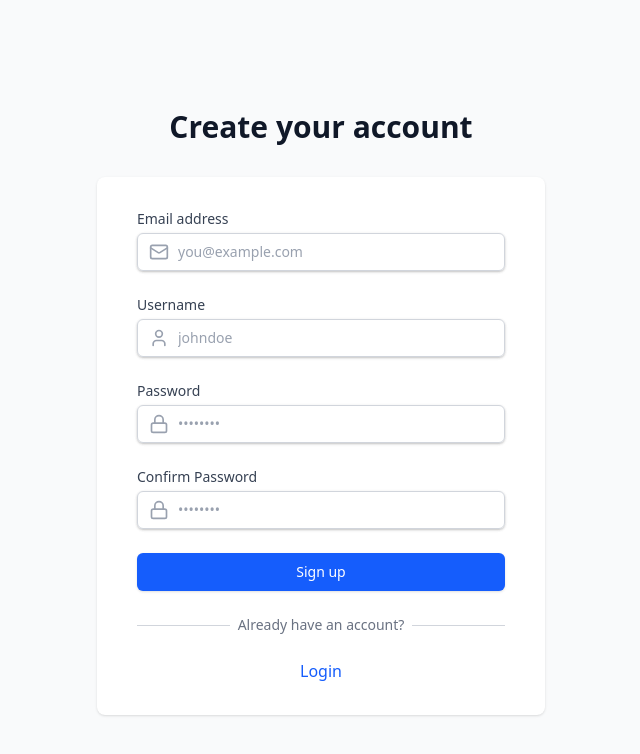
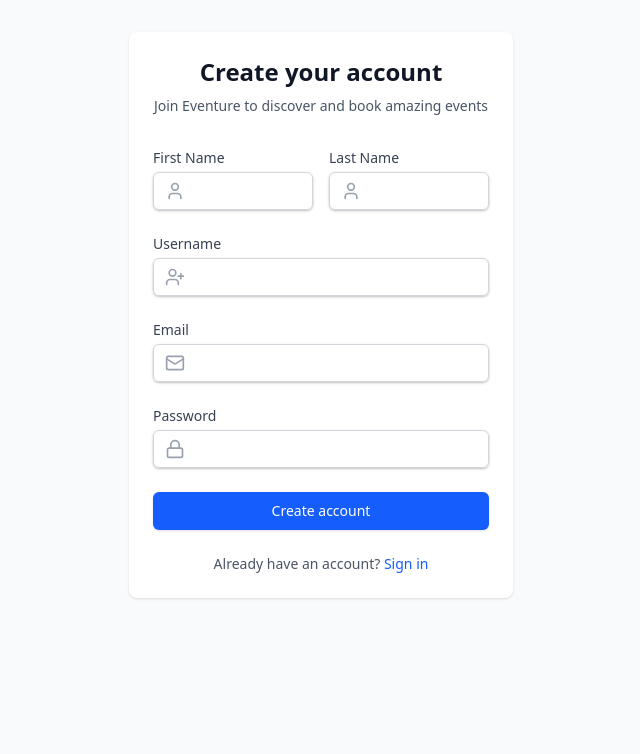
Before and after one commit to vatsalgandhi83/Eventure, a Next.js app in the folder frontend/: page /signup in a window 1280 px wide. Shown: the top 754 px of the page, without its empty margins (319-959 px from the left). Built offline with nearby package versions, Linux system fonts and the light colour scheme.

Commit message:
signup integration with backend

```diff
--- a/frontend/src/app/signup/page.jsx
+++ b/frontend/src/app/signup/page.jsx
@@ -1,35 +1,180 @@
+'use client';
+
+import { useState } from 'react';
+import { useRouter } from 'next/navigation';
+import Navbar from '@/components/Navbar';
+import { User, Mail, Lock, UserPlus } from 'lucide-react';
 import Link from 'next/link';
-import { Mail, User, Lock } from 'lucide-react';
 
 export default function SignupPage() {
+  const router = useRouter();
+  const [formData, setFormData] = useState({
+    firstName: '',
+    lastName: '',
+    username: '',
+    email: '',
+    password: '',
+    role: 'Customer'
+  });
+
+  const [errors, setErrors] = useState({});
+  const [isSubmitting, setIsSubmitting] = useState(false);
+  const [apiError, setApiError] = useState('');
+
+  const validateForm = () => {
+    const newErrors = {};
+
+    if (!formData.firstName.trim()) {
+      newErrors.firstName = 'First name is required';
+    }
+
+    if (!formData.lastName.trim()) {
+      newErrors.lastName = 'Last name is required';
+    }
+
+    if (!formData.username.trim()) {
+      newErrors.username = 'Username is required';
+    }
+
+    if (!formData.email.trim()) {
+      newErrors.email = 'Email is required';
+    } else if (!/\S+@\S+\.\S+/.test(formData.email)) {
+      newErrors.email = 'Email is invalid';
+    }
+
+    if (!formData.password) {
+      newErrors.password = 'Password is required';
+    } else if (formData.password.length < 6) {
+      newErrors.password = 'Password must be at least 6 characters';
+    }
+
+    setErrors(newErrors);
+    return Object.keys(newErrors).length === 0;
+  };
+
+  const handleChange = (e) => {
+    const { name, value } = e.target;
+    setFormData(prev => ({
+      ...prev,
+      [name]: value
+    }));
+    // Clear error when user starts typing
+    if (errors[name]) {
+      setErrors(prev => ({
+        ...prev,
+        [name]: ''
+      }));
+    }
+    // Clear API error when user makes any change
+    if (apiError) {
+      setApiError('');
+    }
+  };
+
+  const handleSubmit = async (e) => {
+    e.preventDefault();
+
+    if (!validateForm()) {
+      return;
+    }
+
+    setIsSubmitting(true);
+    setApiError('');
+
+    try {
+      const response = await fetch('http://localhost:9000/api/auth/signup', {
+        method: 'POST',
+        headers: {
+          'Content-Type': 'application/json',
+        },
+        body: JSON.stringify(formData),
+      });
+
+      const data = await response.json();
+
+      if (response.ok) {
+        // Signup successful
+        router.push('/login?signup=success');
+      } else {
+        // Handle API error
+        setApiError(data.message || 'Signup failed. Please try again.');
+      }
+    } catch (error) {
+      setApiError('An error occurred. Please try again.');
+      console.error('Signup error:', error);
+    } finally {
+      setIsSubmitting(false);
+    }
+  };
+
   return (
-    <div className="min-h-screen bg-gray-50 flex flex-col justify-center py-12 sm:px-6 lg:px-8">
-      <div className="sm:mx-auto sm:w-full sm:max-w-md">
-        <h2 className="mt-6 text-center text-3xl font-extrabold text-gray-900">
-          Create your account
-        </h2>
+    <div className="min-h-screen bg-gray-50">
+
+
+      <main className="max-w-md mx-auto px-4 sm:px-6 lg:px-8 py-8">
+        <div className="bg-white shadow sm:rounded-lg">
+          <div className="px-4 py-5 sm:p-6">
+            <div className="text-center mb-8">
+              <h1 className="text-2xl font-bold text-gray-900">Create your account</h1>
+              <p className="mt-2 text-sm text-gray-600">
+                Join Eventure to discover and book amazing events
+              </p>
             </div>
 
-      <div className="mt-8 sm:mx-auto sm:w-full sm:max-w-md">
-        <div className="bg-white py-8 px-4 shadow sm:rounded-lg sm:px-10">
-          <form className="space-y-6" action="#" method="POST">
+            {apiError && (
+              <div className="mb-4 bg-red-50 border border-red-200 text-red-700 px-4 py-3 rounded relative" role="alert">
+                <span className="block sm:inline">{apiError}</span>
+              </div>
+            )}
+
+            <form onSubmit={handleSubmit} className="space-y-6">
+              <div className="grid grid-cols-1 gap-y-6 gap-x-4 sm:grid-cols-2">
                 <div>
-              <label htmlFor="email" className="block text-sm font-medium text-gray-700">
-                Email address
+                  <label htmlFor="firstName" className="block text-sm font-medium text-gray-700">
+                    First Name
                   </label>
                   <div className="mt-1 relative rounded-md shadow-sm">
                     <div className="absolute inset-y-0 left-0 pl-3 flex items-center pointer-events-none">
-                  <Mail className="h-5 w-5 text-gray-400" />
+                      <User className="h-5 w-5 text-gray-400" />
                     </div>
                     <input
-                  id="email"
-                  name="email"
-                  type="email"
-                  autoComplete="email"
-                  required
-                  className="appearance-none block w-full pl-10 px-3 py-2 border border-gray-300 rounded-md shadow-sm placeholder-gray-400 focus:outline-none focus:ring-blue-500 focus:border-blue-500 sm:text-sm"
-                  placeholder="you@example.com"
+                      type="text"
+                      name="firstName"
+                      id="firstName"
+                      value={formData.firstName}
+                      onChange={handleChange}
+                      className={`appearance-none block w-full pl-10 px-3 py-2 border ${
+                        errors.firstName ? 'border-red-300' : 'border-gray-300'
+                      } rounded-md shadow-sm placeholder-gray-400 focus:outline-none focus:ring-blue-500 focus:border-blue-500 sm:text-sm`}
                     />
+                  </div>
+                  {errors.firstName && (
+                    <p className="mt-1 text-sm text-red-600">{errors.firstName}</p>
+                  )}
+                </div>
+
+                <div>
+                  <label htmlFor="lastName" className="block text-sm font-medium text-gray-700">
+                    Last Name
+                  </label>
+                  <div className="mt-1 relative rounded-md shadow-sm">
+                    <div className="absolute inset-y-0 left-0 pl-3 flex items-center pointer-events-none">
+                      <User className="h-5 w-5 text-gray-400" />
+                    </div>
+                    <input
+                      type="text"
+                      name="lastName"
+                      id="lastName"
+                      value={formData.lastName}
+                      onChange={handleChange}
+                      className={`appearance-none block w-full pl-10 px-3 py-2 border ${
+                        errors.lastName ? 'border-red-300' : 'border-gray-300'
+                      } rounded-md shadow-sm placeholder-gray-400 focus:outline-none focus:ring-blue-500 focus:border-blue-500 sm:text-sm`}
+                    />
+                  </div>
+                  {errors.lastName && (
+                    <p className="mt-1 text-sm text-red-600">{errors.lastName}</p>
+                  )}
                 </div>
               </div>
 
@@ -39,18 +184,46 @@ export default function SignupPage() {
                 </label>
                 <div className="mt-1 relative rounded-md shadow-sm">
                   <div className="absolute inset-y-0 left-0 pl-3 flex items-center pointer-events-none">
-                  <User className="h-5 w-5 text-gray-400" />
+                    <UserPlus className="h-5 w-5 text-gray-400" />
                   </div>
                   <input
+                    type="text"
+                    name="username"
                     id="username"
-                  name="username"
-                  type="text"
-                  autoComplete="username"
-                  required
-                  className="appearance-none block w-full pl-10 px-3 py-2 border border-gray-300 rounded-md shadow-sm placeholder-gray-400 focus:outline-none focus:ring-blue-500 focus:border-blue-500 sm:text-sm"
-                  placeholder="johndoe"
+                    value={formData.username}
+                    onChange={handleChange}
+                    className={`appearance-none block w-full pl-10 px-3 py-2 border ${
+                      errors.username ? 'border-red-300' : 'border-gray-300'
+                    } rounded-md shadow-sm placeholder-gray-400 focus:outline-none focus:ring-blue-500 focus:border-blue-500 sm:text-sm`}
                   />
                 </div>
+                {errors.username && (
+                  <p className="mt-1 text-sm text-red-600">{errors.username}</p>
+                )}
+              </div>
+
+              <div>
+                <label htmlFor="email" className="block text-sm font-medium text-gray-700">
+                  Email
+                </label>
+                <div className="mt-1 relative rounded-md shadow-sm">
+                  <div className="absolute inset-y-0 left-0 pl-3 flex items-center pointer-events-none">
+                    <Mail className="h-5 w-5 text-gray-400" />
+                  </div>
+                  <input
+                    type="email"
+                    name="email"
+                    id="email"
+                    value={formData.email}
+                    onChange={handleChange}
+                    className={`appearance-none block w-full pl-10 px-3 py-2 border ${
+                      errors.email ? 'border-red-300' : 'border-gray-300'
+                    } rounded-md shadow-sm placeholder-gray-400 focus:outline-none focus:ring-blue-500 focus:border-blue-500 sm:text-sm`}
+                  />
+                </div>
+                {errors.email && (
+                  <p className="mt-1 text-sm text-red-600">{errors.email}</p>
+                )}
               </div>
 
               <div>
@@ -62,70 +235,43 @@ export default function SignupPage() {
                     <Lock className="h-5 w-5 text-gray-400" />
                   </div>
                   <input
+                    type="password"
+                    name="password"
                     id="password"
-                  name="password"
-                  type="password"
-                  autoComplete="new-password"
-                  required
-                  className="appearance-none block w-full pl-10 px-3 py-2 border border-gray-300 rounded-md shadow-sm placeholder-gray-400 focus:outline-none focus:ring-blue-500 focus:border-blue-500 sm:text-sm"
-                  placeholder="••••••••"
+                    value={formData.password}
+                    onChange={handleChange}
+                    className={`appearance-none block w-full pl-10 px-3 py-2 border ${
+                      errors.password ? 'border-red-300' : 'border-gray-300'
+                    } rounded-md shadow-sm placeholder-gray-400 focus:outline-none focus:ring-blue-500 focus:border-blue-500 sm:text-sm`}
                   />
                 </div>
-            </div>
-
-            <div>
-              <label htmlFor="confirm-password" className="block text-sm font-medium text-gray-700">
-                Confirm Password
-              </label>
-              <div className="mt-1 relative rounded-md shadow-sm">
-                <div className="absolute inset-y-0 left-0 pl-3 flex items-center pointer-events-none">
-                  <Lock className="h-5 w-5 text-gray-400" />
-                </div>
-                <input
-                  id="confirm-password"
-                  name="confirm-password"
-                  type="password"
-                  autoComplete="new-password"
-                  required
-                  className="appearance-none block w-full pl-10 px-3 py-2 border border-gray-300 rounded-md shadow-sm placeholder-gray-400 focus:outline-none focus:ring-blue-500 focus:border-blue-500 sm:text-sm"
-                  placeholder="••••••••"
-                />
-              </div>
+                {errors.password && (
+                  <p className="mt-1 text-sm text-red-600">{errors.password}</p>
+                )}
               </div>
 
               <div>
                 <button
                   type="submit"
-                className="w-full flex justify-center py-2 px-4 border border-transparent rounded-md shadow-sm text-sm font-medium text-white bg-blue-600 hover:bg-blue-700 focus:outline-none focus:ring-2 focus:ring-offset-2 focus:ring-blue-500"
+                  disabled={isSubmitting}
+                  className="w-full flex justify-center py-2 px-4 border border-transparent rounded-md shadow-sm text-sm font-medium text-white bg-blue-600 hover:bg-blue-700 focus:outline-none focus:ring-2 focus:ring-offset-2 focus:ring-blue-500 disabled:opacity-50 disabled:cursor-not-allowed"
                 >
-                Sign up
+                  {isSubmitting ? 'Creating account...' : 'Create account'}
                 </button>
               </div>
+
+              <div className="text-center">
+                <p className="text-sm text-gray-600">
+                  Already have an account?{' '}
+                  <Link href="/login" className="font-medium text-blue-600 hover:text-blue-500">
+                    Sign in
+                  </Link>
+                </p>
+              </div>
             </form>
-
-          <div className="mt-6">
-            <div className="relative">
-              <div className="absolute inset-0 flex items-center">
-                <div className="w-full border-t border-gray-300" />
-              </div>
-              <div className="relative flex justify-center text-sm">
-                <span className="px-2 bg-white text-gray-500">
-                  Already have an account?
-                </span>
           </div>
         </div>
-
-            <div className="mt-6 text-center">
-              <Link
-                href="/login"
-                className="font-medium text-blue-600 hover:text-blue-500"
-              >
-                Login
-              </Link>
-            </div>
-          </div>
-        </div>
-      </div>
+      </main>
     </div>
   );
 }
```
Lines whose indentation alone changed are shown as unchanged.
